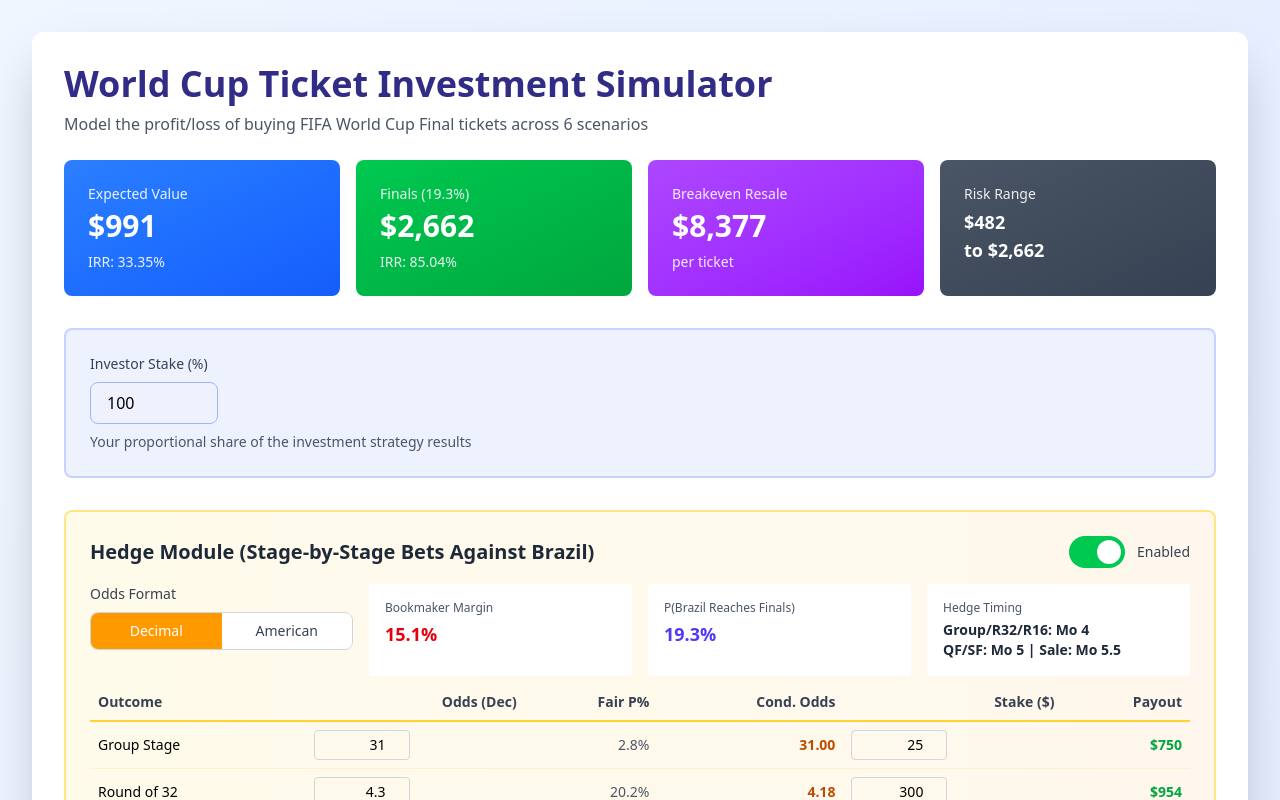
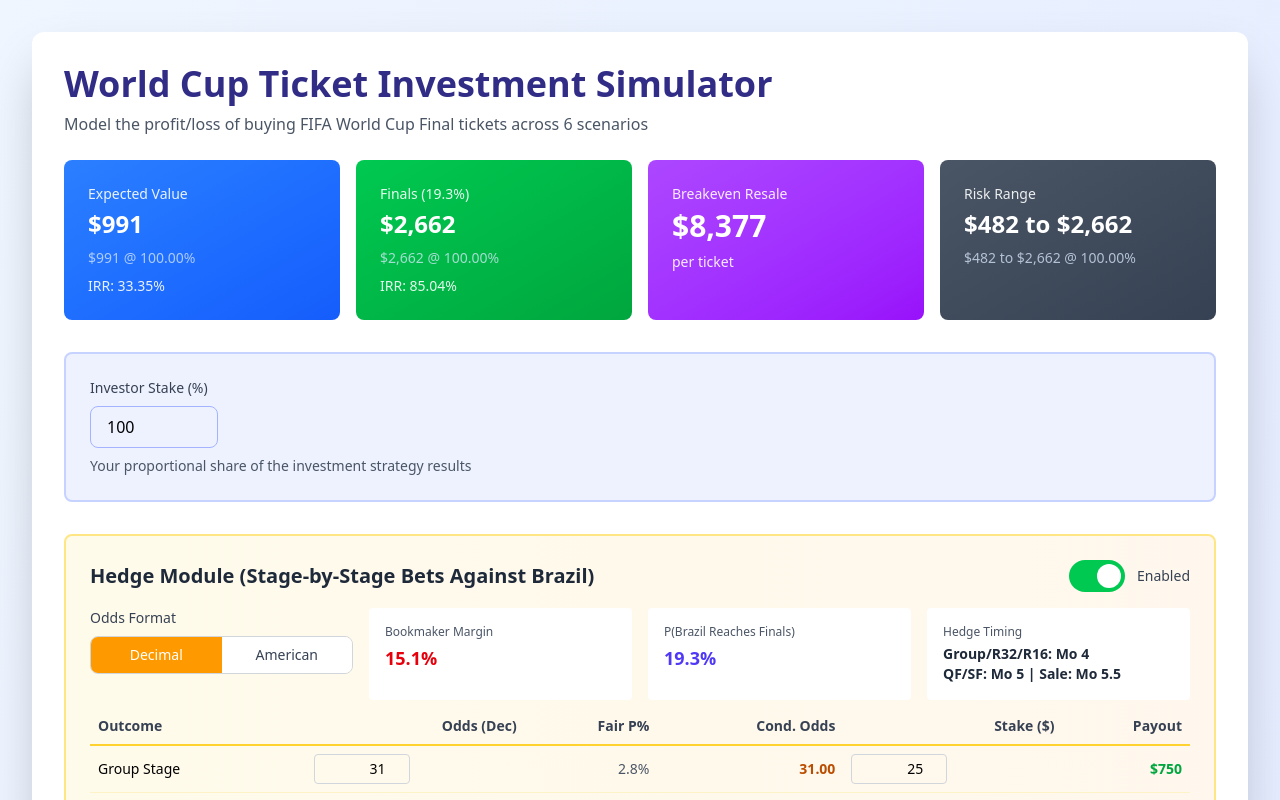
Before and after one commit to oagcoliveira/hedge-simulator, a React (Vite) app: page / in a window 1280 px wide. Shown: the top 800 px of the page. Built offline with nearby package versions, Linux system fonts and the light colour scheme.

Commit message:
Fix: show both 100% and proportional results in dashboard; fix American odds input validation

```diff
--- a/src/WorldCupTicketSimulator.jsx
+++ b/src/WorldCupTicketSimulator.jsx
@@ -331,7 +331,7 @@
   const updateOdds = (key, displayValue) => {
     const val = Number(displayValue);
     const decOdds = oddsFormat === 'american' ? americanToDecimal(val) : val;
-    if (decOdds > 1) setBettingOdds(prev => ({ ...prev, [key]: decOdds }));
+    if (decOdds > 0) setBettingOdds(prev => ({ ...prev, [key]: decOdds }));
   };
   const getDisplayOdds = (key) => {
     const dec = bettingOdds[key];
@@ -351,12 +351,14 @@
           <div className="grid grid-cols-1 md:grid-cols-4 gap-4 mb-8">
             <div className="bg-gradient-to-br from-blue-500 to-blue-600 rounded-lg p-6 text-white">
               <div className="text-sm opacity-90 mb-1">Expected Value</div>
-              <div className="text-3xl font-bold">{formatCurrency(expectedValue * (investorStakePercent / 100))}</div>
+              <div className="text-2xl font-bold">{formatCurrency(expectedValue)}</div>
+              <div className="text-sm mt-2 opacity-75 text-blue-100">{formatCurrency(expectedValue * (investorStakePercent / 100))} @ {investorStakePercent.toFixed(2)}%</div>
               <div className="text-sm mt-2 opacity-90">IRR: {formatPercent(expectedROI)}</div>
             </div>
             <div className={`${finalsScenario.netPL >= 0 ? 'bg-gradient-to-br from-green-500 to-green-600' : 'bg-gradient-to-br from-red-500 to-red-600'} rounded-lg p-6 text-white`}>
               <div className="text-sm opacity-90 mb-1">Finals ({probFinals.toFixed(1)}%)</div>
-              <div className="text-3xl font-bold">{formatCurrency(finalsScenario.netPL * (investorStakePercent / 100))}</div>
+              <div className="text-2xl font-bold">{formatCurrency(finalsScenario.netPL)}</div>
+              <div className="text-sm mt-2 opacity-75 text-blue-100">{formatCurrency(finalsScenario.netPL * (investorStakePercent / 100))} @ {investorStakePercent.toFixed(2)}%</div>
               <div className="text-sm mt-2 opacity-90">IRR: {formatPercent(finalsScenario.roi)}</div>
             </div>
             <div className="bg-gradient-to-br from-purple-500 to-purple-600 rounded-lg p-6 text-white">
@@ -366,8 +368,8 @@
             </div>
             <div className="bg-gradient-to-br from-gray-600 to-gray-700 rounded-lg p-6 text-white">
               <div className="text-sm opacity-90 mb-1">Risk Range</div>
-              <div className="text-lg font-bold">{formatCurrency(maxLoss * (investorStakePercent / 100))}</div>
-              <div className="text-lg font-bold">to {formatCurrency(maxGain * (investorStakePercent / 100))}</div>
+              <div className="text-2xl font-bold">{formatCurrency(maxLoss)} to {formatCurrency(maxGain)}</div>
+              <div className="text-sm mt-2 opacity-75 text-blue-100">{formatCurrency(maxLoss * (investorStakePercent / 100))} to {formatCurrency(maxGain * (investorStakePercent / 100))} @ {investorStakePercent.toFixed(2)}%</div>
             </div>
           </div>
 
```
